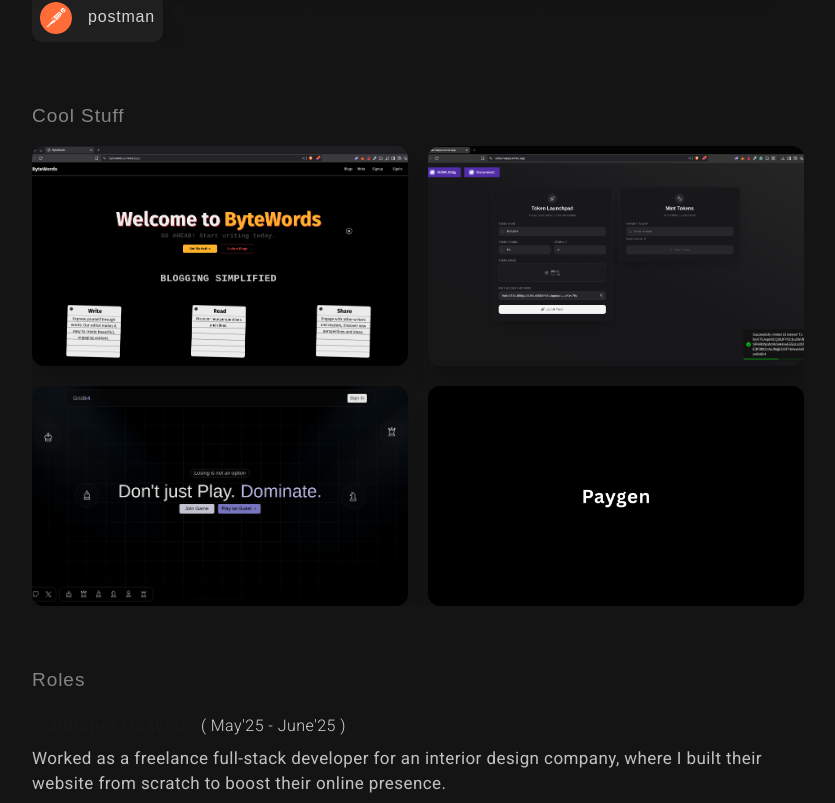
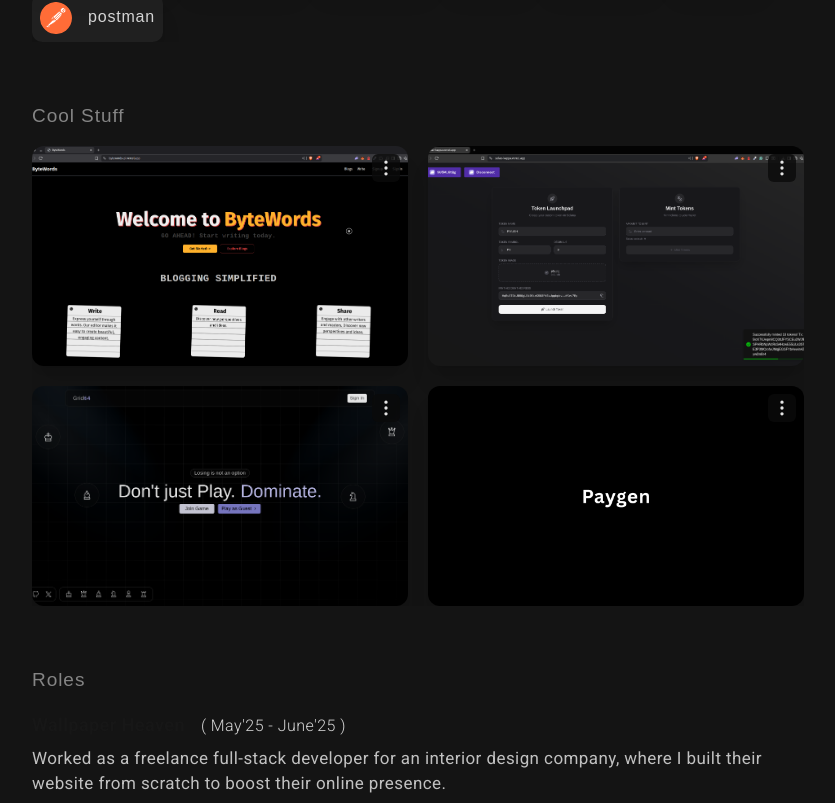
Before and after one commit to piyush-rj/portfolio_2.0, a Next.js app: page / in a window 1280 px wide. Shown: the part 584-1387 px from the top of the page, without its empty margins (222-1057 px from the left). Built offline with nearby package versions, Linux system fonts and the light colour scheme.

Commit message:
ui: project info card

```diff
--- a/src/all-svgs/svgs.tsx
+++ b/src/all-svgs/svgs.tsx
@@ -39,7 +39,15 @@
 export const Copyright = ({ width, height, className }: IconProps) => {
     return (
         <div className={className}>
-            <svg  xmlns="http://www.w3.org/2000/svg"  width={width}  height={height}  viewBox="0 0 24 24"  fill="none"  stroke="currentColor"  strokeWidth="1.5"  strokeLinecap="round"  strokeLinejoin="round"  className="icon icon-tabler icons-tabler-outline icon-tabler-copyright"><path stroke="none" d="M0 0h24v24H0z" fill="none"/><path d="M12 12m-9 0a9 9 0 1 0 18 0a9 9 0 1 0 -18 0" /><path d="M14 9.75a3.016 3.016 0 0 0 -4.163 .173a2.993 2.993 0 0 0 0 4.154a3.016 3.016 0 0 0 4.163 .173" /></svg>
+            <svg xmlns="http://www.w3.org/2000/svg" width={width} height={height} viewBox="0 0 24 24" fill="none" stroke="currentColor" strokeWidth="1.5" strokeLinecap="round" strokeLinejoin="round" className="icon icon-tabler icons-tabler-outline icon-tabler-copyright"><path stroke="none" d="M0 0h24v24H0z" fill="none" /><path d="M12 12m-9 0a9 9 0 1 0 18 0a9 9 0 1 0 -18 0" /><path d="M14 9.75a3.016 3.016 0 0 0 -4.163 .173a2.993 2.993 0 0 0 0 4.154a3.016 3.016 0 0 0 4.163 .173" /></svg>
         </div>
     )
 }
+
+export const MoreIcon = ({ width, height, className }: IconProps) => {
+    return (
+        <div className={className}>
+            <svg xmlns="http://www.w3.org/2000/svg" width={width} height={height} viewBox="0 0 24 24" fill="none" stroke="currentColor" strokeWidth="2" strokeLinecap="round" strokeLinejoin="round" className="icon icon-tabler icons-tabler-outline icon-tabler-dots-vertical"><path stroke="none" d="M0 0h24v24H0z" fill="none" /><path d="M12 12m-1 0a1 1 0 1 0 2 0a1 1 0 1 0 -2 0" /><path d="M12 19m-1 0a1 1 0 1 0 2 0a1 1 0 1 0 -2 0" /><path d="M12 5m-1 0a1 1 0 1 0 2 0a1 1 0 1 0 -2 0" /></svg>
+        </div>
+    )
+}
--- a/src/components/Base/BaseIntro.tsx
+++ b/src/components/Base/BaseIntro.tsx
@@ -40,6 +40,7 @@
                             alt="oopps"
                             fill
                             className="object-cover"
+                            unoptimized
                         />
                     </div>
                     <span className={`${roboto.className} text-[26px] font-medium tracking-wider flex items-center`}>
--- a/src/components/Base/BaseProjects.tsx
+++ b/src/components/Base/BaseProjects.tsx
@@ -1,5 +1,14 @@
+'use client'
 import Image from "next/image";
 import Link from "next/link";
+import { useState } from "react";
+import { MoreIcon } from "@/src/all-svgs/svgs";
+import { Roboto } from "next/font/google"
+
+const roboto = Roboto({
+    weight: ["100", "200", "300", "400", "500", "600", "700", "800", "900"],
+    subsets: ["latin"],
+})
 
 export default function BaseProjects() {
     return (
@@ -9,10 +18,34 @@
             </span>
 
             <div className="grid grid-cols-1 md:grid-cols-2 gap-5 mt-4">
-                <ProjectCard title="ByteWords" image="/projectImages/bytewords.png" url="https://bytewords-pi.vercel.app/" />
-                <ProjectCard title="Solax" image="/projectImages/solax.png" url="https://solax-kappa.vercel.app/" />
-                <ProjectCard title="Grid64" image="/projectImages/grid64.png" url="https://github.com/piyush-rj/grid64" />
-                <ProjectCard title="Paygen" image="/projectImages/paygen.png" url="https://github.com/piyush-rj/paytm-adv" />
+                <ProjectCard
+                    title="ByteWords"
+                    image="/projectImages/bytewords.png"
+                    url="https://bytewords-pi.vercel.app/"
+                    description="Bytewords is a blogging CRUD app with a minimal dark-themed ui."
+                    descriptionBg="#86600B"
+                />
+                <ProjectCard
+                    title="Solax"
+                    image="/projectImages/solax.png"
+                    url="https://solax-kappa.vercel.app/"
+                    description="A Solana-based token launchpad for developers."
+                    descriptionBg="#927BC9"
+                />
+                <ProjectCard
+                    title="Grid64"
+                    image="/projectImages/grid64.png"
+                    url="https://github.com/piyush-rj/grid64"
+                    description="Grid64 is a chess app, which is scalable and fast. Thanks to redis!"
+                    descriptionBg="#26807A"
+                />
+                <ProjectCard
+                    title="Paygen"
+                    image="/projectImages/paygen.png"
+                    url="https://github.com/piyush-rj/paytm-adv"
+                    description="A PayTM clone run by a webhook server"
+                    descriptionBg="#3178C6"
+                />
             </div>
         </div>
     );
@@ -21,18 +54,24 @@
 interface ProjectCardProps {
     image: string;
     title: string;
+    description?: string;
     url?: string;
+    descriptionBg?: string;
 }
 
-export function ProjectCard({ title, image, url }: ProjectCardProps) {
+export function ProjectCard({ title, description, descriptionBg, image, url }: ProjectCardProps) {
+    const [activePanel, setActivePanel] = useState<boolean>(false);
+
     return (
+        <div className="relative w-full">
             <Link
                 href={url || "#"}
-            className="h-[220px] w-full relative overflow-hidden shadow-xl rounded-xl hover:-translate-y-1 transition-all transform duration-250 group"
+                target="_blank"
+                className="h-[220px] w-full relative overflow-hidden shadow-xl rounded-xl hover:-translate-y-[2px] transition-all transform duration-300 group block"
             >
                 <Image
                     src={image}
-                alt="oopsy daisy"
+                    alt={title}
                     fill
                     className="object-cover"
                     unoptimized
@@ -40,8 +79,28 @@
 
                 <div className="absolute bottom-3.5 left-3.5 bg-neutral-300/90 text-neutral-800 px-3 py-0.5 rounded-[10px] flex items-center gap-0.5 cursor-pointer opacity-0 group-hover:opacity-100 transition-opacity duration-300">
                     {title}
-                {/* <RightArrow width="18" height="18" /> */}
                 </div>
             </Link>
+
+            <div
+                onClick={(e) => {
+                    e.stopPropagation();
+                    setActivePanel((prev) => !prev);
+                }}
+                className="absolute top-2 right-2 text-neutral-200 bg-neutral-950/80 hover:scale-105 hover:bg-neutral-950 flex items-center cursor-pointer rounded-md p-1 transition-all transform duration-200"
+            >
+                <MoreIcon width="20" height="20" />
+            </div>
+
+            {activePanel && (
+                <div
+                    style={{ backgroundColor: descriptionBg }}
+                    className="absolute top-10 right-9 w-[200px] text-neutral-950 rounded-[14px] rounded-tr-none shadow-sm shadow-neutral-950 p-4 z-20 animate-in slide-in-from-top-2 duration-300"
+                >
+                    <p className={`text-md tracking-wide leading-relaxed ${roboto.className}`}>{description}</p>
+                </div>
+            )}
+
+        </div>
     );
 }
```
Lines whose indentation alone changed are shown as unchanged.
